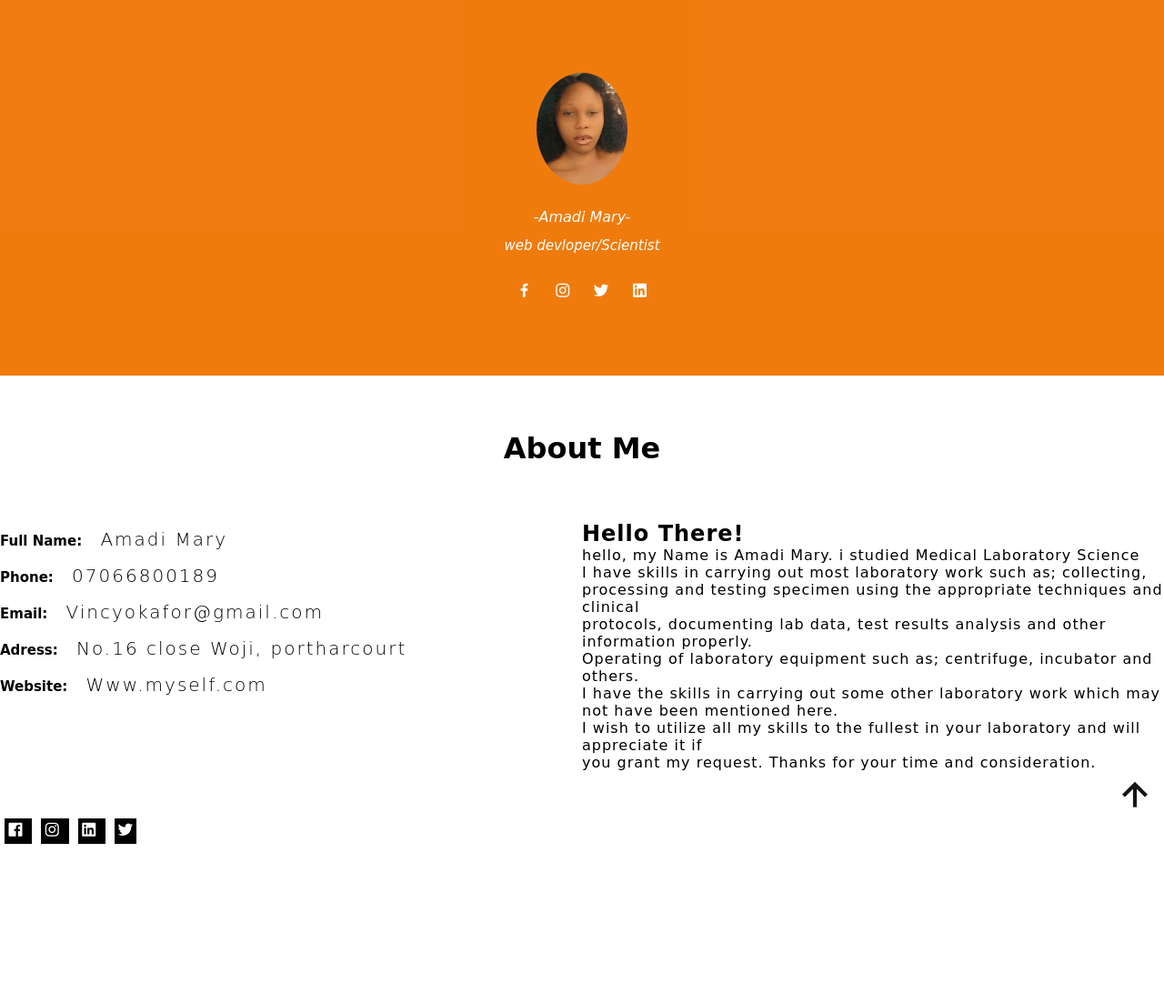
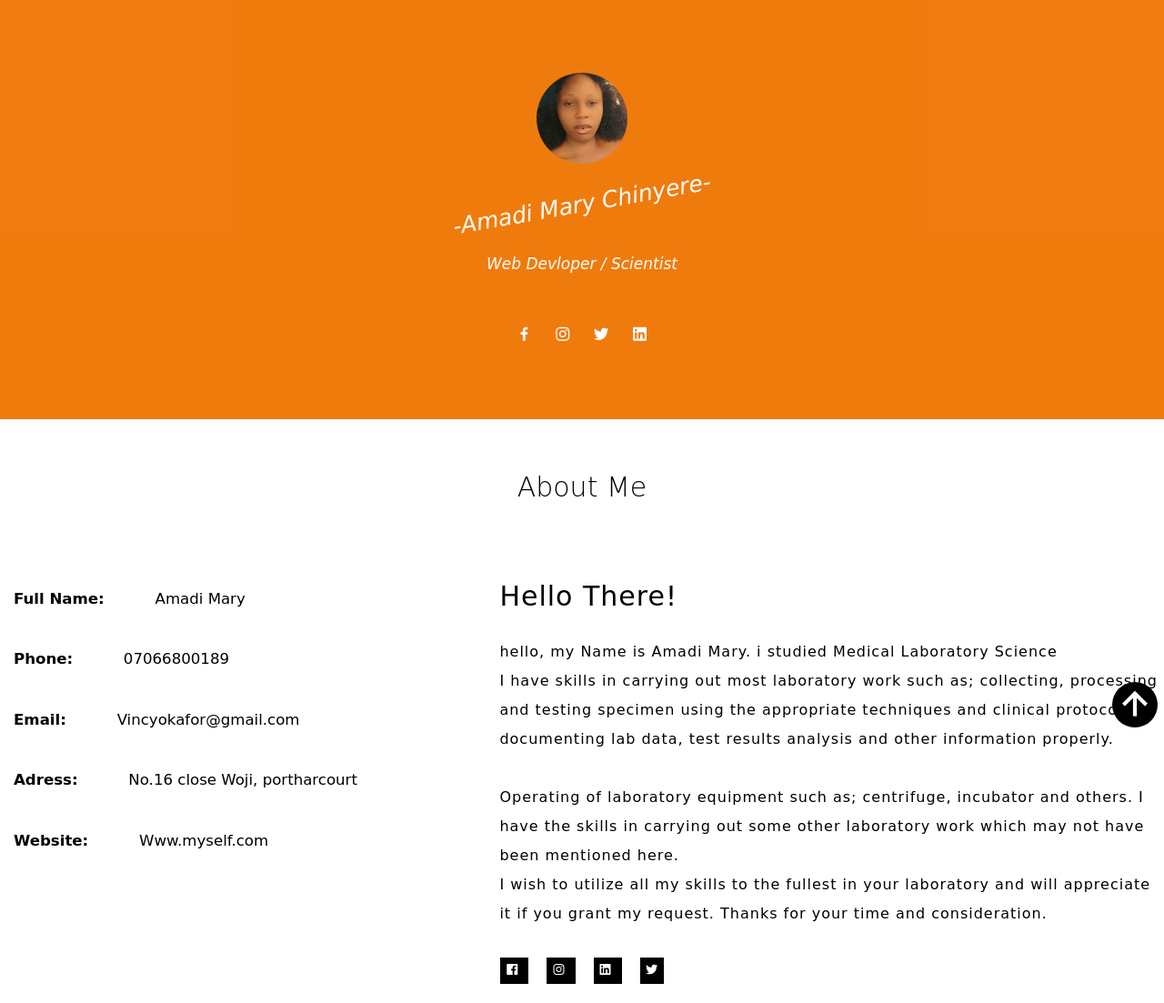
Before and after one commit to maryokafor28/my-week-5, a plain HTML site: page index.html in a window 1280 px wide. Shown: the top 1103 px of the page at 91% size. Drawn offline with nearby package versions, Linux system fonts and the light colour scheme; a web font is replaced by a local one.

Commit message:
continuation

```diff
--- a/index.html
+++ b/index.html
@@ -25,8 +25,8 @@
     </div>
 
     <div class="text-data">
-     <i><span class="-name">-Amadi Mary-</span></i>
-     <i><span class="job">web devloper/Scientist</span></i>
+     <i><span class="name">-Amadi Mary Chinyere-</span></i>
+     <i><span class="job">Web Devloper / Scientist</span></i>
     </div>
     <div class="media-button">
       <a href="a" class="link">
@@ -50,7 +50,7 @@
     <header>
     </div>
 
-      <div class="about-me"><h1>About Me</h1></div>
+      <div class="about-me"><p>About Me</p></div>
     </header>
   </div>
   <section>
@@ -58,37 +58,35 @@
 
         <div class="information">
 
-        <p>Full Name: <span class="span">Amadi Mary</span> </p>
-        <p>Phone: <span class="span">07066800189</span></p>
-        <p>Email: <span class="span">Vincyokafor@gmail.com</span></p>
-        <p>Adress: <span class="span">No.16 close Woji, portharcourt</span></p>
-        <p>Website: <span class="span">Www.myself.com</span></p>
+        <h5>Full Name: <span class="span">Amadi Mary</span> </h5>
+        <h5>Phone: <span class="span">07066800189</span></h5>
+        <h5>Email: <span class="span">Vincyokafor@gmail.com</span></h5>
+        <h5>Adress: <span class="span">No.16 close Woji, portharcourt</span></h5>
+        <h5>Website: <span class="span">Www.myself.com</span><h5>
       </div>
 
     <div class="hello">
-      <h1>Hello There!</h1>
+      <p class="hel">Hello There!</p>
       <p>hello, my Name is Amadi Mary. i studied Medical Laboratory Science</p>
-      <p>I have skills in carrying out most laboratory work such as; collecting,<br> processing and testing specimen using the appropriate techniques and clinical <br>protocols, documenting lab data,
+      <p>I have skills in carrying out most laboratory work such as; collecting, processing and testing specimen using the appropriate techniques and clinical protocols, documenting lab data,
         test results analysis and other information properly.
-
+                <br>
+                <br>
 
         <p>Operating of laboratory equipment such as; centrifuge, incubator and others.
-      <br>I have the skills in carrying out some other laboratory work which may not have been mentioned here.</p>
+      I have the skills in carrying out some other laboratory work which may not have been mentioned here.</p>
 
-        I wish to utilize all my skills to the fullest in your laboratory and will appreciate it if <br>
+        I wish to utilize all my skills to the fullest in your laboratory and will appreciate it if
         you grant my request. Thanks for your time and consideration.
         </p>
 
     </div>
   </div>
-  <section>
+
 
     <footer>
 
-      <a href="a" class="arrow">
-        <i class='bx bx-up-arrow-alt'></i>
-      </a>
-      <div class="footer">
+      <div class="social">
 
 
           <a href="a" class="lin">
@@ -107,12 +105,13 @@
 
     </div>
 
+  </footer>
 
-    </footer>
+      <a href="a" class="arrow">
+        <i class='bx bx-up-arrow-alt'></i>
+      </a>
 
 
-
-  </section>
 
   </body>
 
--- a/style.css
+++ b/style.css
@@ -46,8 +46,8 @@ body {
     margin-bottom: 10px;
   }
   .image .profile-img {
-    height: 100%;
-    width: 100%;
+    height: 100px;
+    width: 100px;
     object-fit: cover;
     border-radius: 50%;
     border: none #fff;
@@ -64,16 +64,17 @@ body {
 
 
   .text-data .name{
-    font-size: 100%;
+    font-size: 25px;
     font-weight: 200;
     font-style: italic;
-    transform: rotate(-5deg);
+    display: inline-block;
+    transform: rotate(-10deg);
   }
   .text-data .job{
-    font-size: 15px;
+    font-size: 17px;
     font-weight: 400;
     max-height: 30%;
-    line-height: 3.0;
+    line-height: 6.0;
   }
 
   .media-button .link {
@@ -93,6 +94,8 @@ body {
     .about-me{
       text-align: center;
       line-height: 5.0;
+      font-weight: lighter;
+      font-size: 30px;
     }
     .text-area{
       display: flex;
@@ -100,21 +103,31 @@ body {
 
      .information{
     font-size: 15px;
-    font-weight: 600;
-    line-height: 2.0;
-      width: 50%;
-
-  }
-  .span{
-    letter-spacing: 2px;
+    line-height: 4.0;
+      width: 45%;
+    display: inline;
     font-size: 20px;
     font-weight: 100;
     padding: 15px;
+
+  }
+  .information p{
+    font-weight: bolder;
+  }
+  .span{
+    margin-left: 50px;
+    font-weight: lighter;
+    white-space: nowrap;
+
+  }
+  .hel {
+    font-size: 30px;
+    line-height: 3.0;
   }
   .hello{
-     width: 50%;
+     width: 60%;
      letter-spacing: 1px;
-     letter-spacing: 1px;
+     line-height: 2.0;
 
   }
   .arrow{
@@ -124,13 +137,12 @@ body {
     align-items: flex-end;
 
     text-decoration: none;
-    color: #161515;
+    color: white;
 
     margin: 0 5px;
     padding: 2px;
     font-size: 50px;
     font-weight: 400;
-    border-radius: 5px;
     padding: 2px;
 
 
@@ -139,27 +151,32 @@ body {
     transition: all 0 3s ease
 
   }
-  .footer .lin{
+  .social .lin{
 
-    /* display: flex;
-    flex-direction: column;  */
+     color: white;
+     background: black;
+    font-weight: 400;
+    margin: 0 10px;
+    padding:  5px;
+
+    cursor: pointer;
+    text-decoration: none;
+    line-height: 4.0;
+    }
+    .arrow .bx {
+      background: black;
+      border-radius: 50%;
+      position: fixed;
+      bottom: 0px;
+
+    }
+    footer {
+      text-align: center;
+      margin-top: 10px;
+      padding: 5px 10px 5px 10px;
 
 
-     align-items: center;
-    justify-content: center;
-     color: white;
-    font-size: 20px;
-    font-weight: 400;
-    border: none;
-    border-radius: none;
-    margin: 0 5px;
-    padding:  2px;
-    background-color: black;
-    cursor: pointer;
-    transition: all 0 3s ease;
-    text-decoration: none;
     }
-
 
 
 
```
